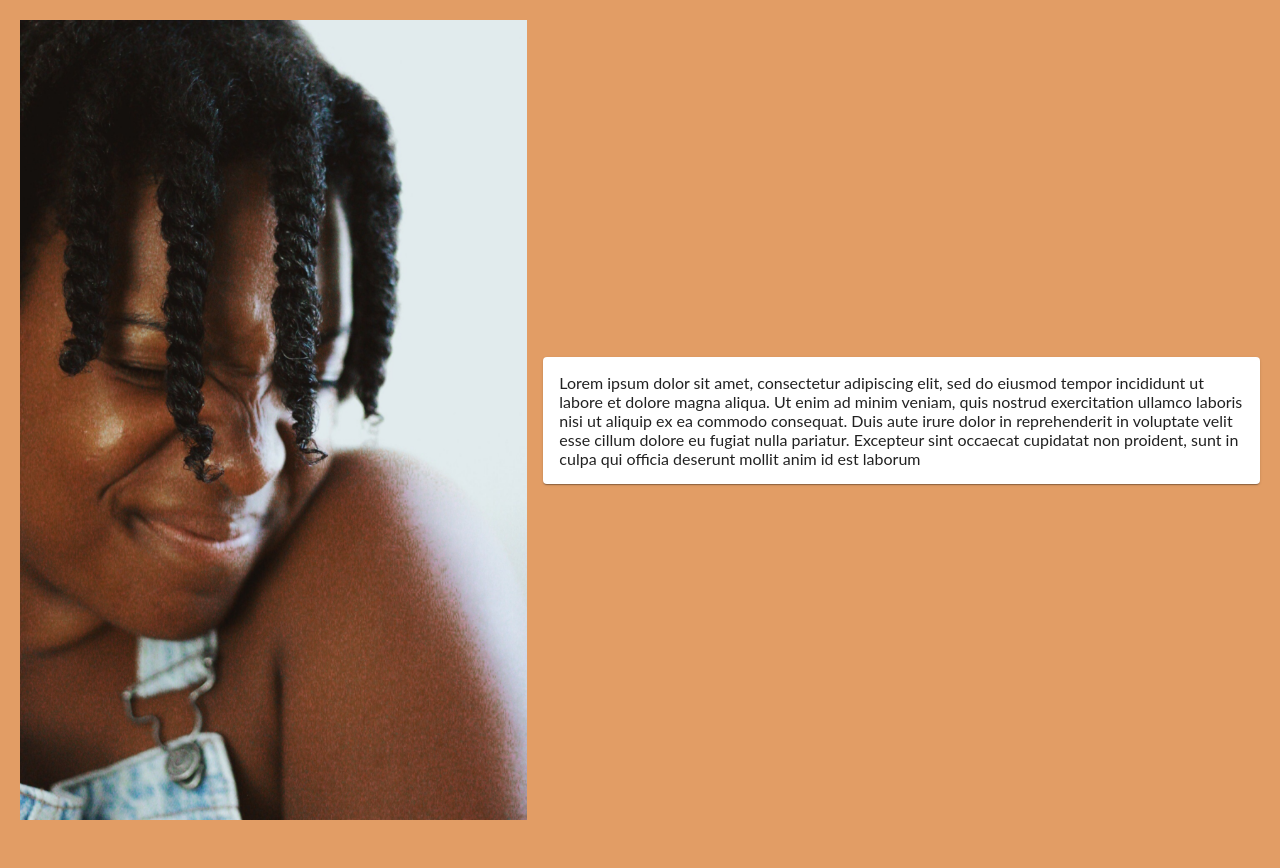
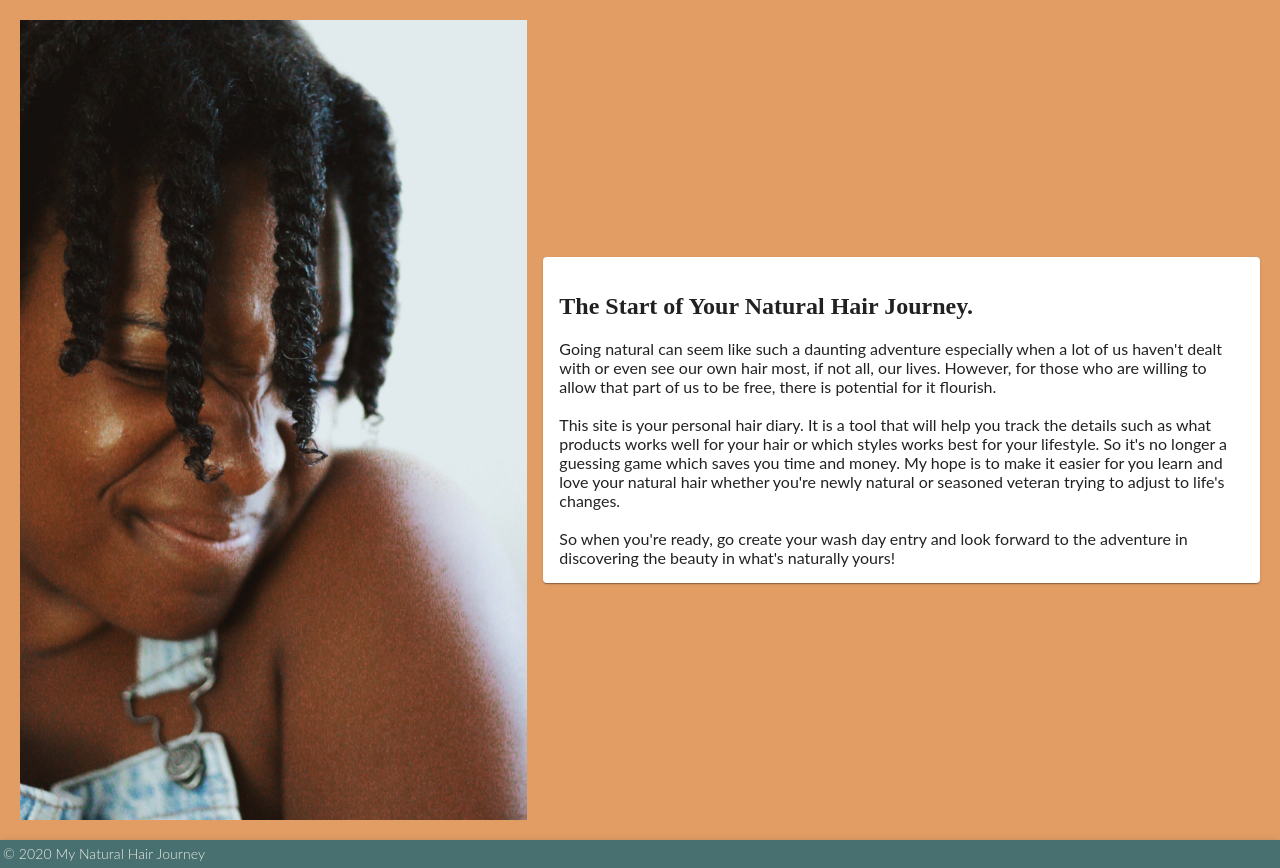
Before and after one commit to occlairmont/naturalHairDiaryClient, a React (Create React App) app: page /about in a window 1280 px wide. Before the commit the page ends 840 px from the top, so only its background shows below. Built offline with nearby package versions, Linux system fonts and the light colour scheme.

Commit message:
final commit

```diff
--- a/src/App.js
+++ b/src/App.js
@@ -8,6 +8,7 @@ function App() {
     <div >
       <Router>
         <RouterApp/>
+
       </Router>
     </div>
   );
--- a/src/RouterApp.js
+++ b/src/RouterApp.js
@@ -5,6 +5,7 @@ import EntryLog from './entries/EntryLog';
 import Navbar from './nav/Navbar';
 import About from './about/About';
 import { Route, Switch } from 'react-router-dom';
+import Footer from './nav/Footer';
 
 const RouterApp = (props) => {
     const [sessionToken, setSessionToken] = useState('');
@@ -49,6 +50,7 @@ const RouterApp = (props) => {
             {protectedViews()}
             </Route>
         </Switch>
+        <Footer/>
         </div>
      );
 }
--- a/src/about/About.js
+++ b/src/about/About.js
@@ -4,6 +4,7 @@ import {Paper, Grid, CardMedia }from '@material-ui/core';
 import Pics from '../assets/girlintwists.jpg';
 
 const font = "'Lato', san-serif"
+const secFont = "'Frank Ruhl Libre', serif"
 
 const useStyles = makeStyles((theme) => ({
   root: {
@@ -21,6 +22,9 @@ const useStyles = makeStyles((theme) => ({
   },
   media: {
       height: '100vh'
+  },
+  title: {
+    fontFamily: secFont
   }
 }));
 
@@ -37,7 +41,14 @@ const About = () => {
           </Grid>
           <Grid item xs={12} sm={6} md={7}>
             <Paper className={classes.content}>
-                <span>Lorem ipsum dolor sit amet, consectetur adipiscing elit, sed do eiusmod tempor incididunt ut labore et dolore magna aliqua. Ut enim ad minim veniam, quis nostrud exercitation ullamco laboris nisi ut aliquip ex ea commodo consequat. Duis aute irure dolor in reprehenderit in voluptate velit esse cillum dolore eu fugiat nulla pariatur. Excepteur sint occaecat cupidatat non proident, sunt in culpa qui officia deserunt mollit anim id est laborum</span>
+            <h2 className={classes.title}>The Start of Your Natural Hair Journey.</h2>
+                <span>Going natural can seem like such a daunting adventure especially when a lot of us haven't dealt with or even see our own hair most, if not all, our lives. However, for those who are willing to allow that part of us to be free, there is potential for it flourish. </span>
+                <br/>
+                <br/>
+                <span>This site is your personal hair diary. It is a tool that will help you track the details such as what products works well for your hair or which styles works best for your lifestyle. So it's no longer a guessing game which saves you time and money. My hope is to make it easier for you learn and love your natural hair whether you're newly natural or seasoned veteran trying to adjust to life's changes.</span>
+                <br/>
+                <br/>
+                <span>So when you're ready, go create your wash day entry and look forward to the adventure in discovering the beauty in what's naturally yours!</span>
                 </Paper>
           </Grid>
         </Grid>
--- a/src/entries/EntryCreate.js
+++ b/src/entries/EntryCreate.js
@@ -98,7 +98,7 @@ const EntryCreate = (props) => {
         <h2 id="wash-day-entry" className={classes.title}>Wash Day Entry</h2>
         <DialogContent>
           <DialogContentText>
-             This is to encourage you to keep going in your journey. So enter as much or as little as you need to record your progress.
+             This is where you would record the details of your wash day. So enter as much or as little as you need to track your progress.
           </DialogContentText>
           <TextField
           id="standard-textarea"
--- /dev/null
+++ b/src/nav/Footer.js
@@ -0,0 +1,32 @@
+import React from 'react';
+import { makeStyles } from '@material-ui/core/styles';
+import AppBar from '@material-ui/core/AppBar';
+import Typography from '@material-ui/core/Typography';
+
+const font = "'Lato', san-serif"
+
+const useStyles = makeStyles(theme => ({
+  appBar: {
+    backgroundColor: '#487070',
+    padding: '3px'
+  },
+  footer: {
+    fontSize: 14,
+    fontFamily: font,
+    fontWeight: 300,
+    color:'#ECEBE4',
+  },
+}));
+
+function Footer() {
+  const classes = useStyles();
+  return (
+    <AppBar position='static' className={classes.appBar}>
+      <Typography variant='h6' className={classes.footer}>
+      © 2020 My Natural Hair Journey
+      </Typography>
+    </AppBar>
+  );
+}
+
+export default Footer;
--- a/src/nav/Navbar.js
+++ b/src/nav/Navbar.js
@@ -18,7 +18,7 @@ const useStyles = makeStyles({
     fontFamily: secFont,
   },
   color:{
-    backgroundColor: '#406464',
+    backgroundColor: '#487070',
   },
   button:{
     color:'#ECEBE4',
```
